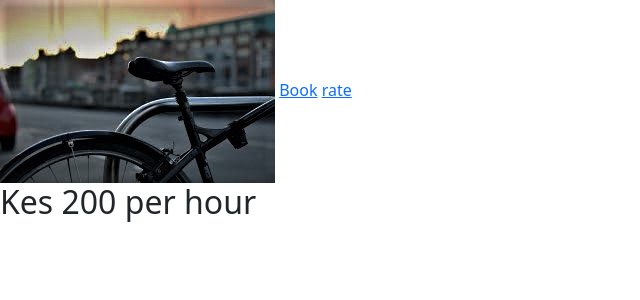
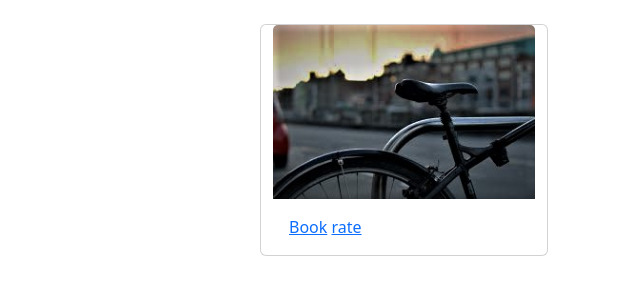
Before and after one commit to davidngash98/Bikeapp, a Django app: page /bike/1 in a window 1280 px wide. Shown: the part 69-369 px from the top of the page, without its empty margins (0-640 px from the left). Run offline with Django 4.2, Linux system fonts and the light colour scheme; data comes from the database, SQL or seed files in the repository; both versions use the stored data as it was after the commit; some libraries are stand-ins or nearby versions.

Commit message:
Change look and feel

```diff
--- a/app/templates/bikesperstation.html
+++ b/app/templates/bikesperstation.html
@@ -1,13 +1,21 @@
 {% extends "base.html" %}
 
 {%block content%}
+<div class="container">
 
-{% for bike in bikes %}
-<img src="{{bike.bike_photo.url}}" alt="" srcset="">
-<a href="{% url 'bike'%}">Book</a>
-<a href="{% url 'rate_project' bike.id%}">rate</a>
-<h2>Kes 200 per hour</h2>
+    <div class="row">
+        <div class="col-md-2"></div>
+        {% for bike in bikes %}
+        <div class="card mt-4" style="width: 18rem;margin-right:4px;">
+            <img class="card-img-top" src="{{bike.bike_photo.url}}" alt="Card image cap">
+            <div class="card-body">
 
-{%endfor%}
+              <a href="{% url 'bike'%}">Book</a>
+              <a href="{% url 'rate_project' bike.id%}">rate</a>
+            </div>
+          </div>
+          {%endfor%}
+    </div>
+</div>
 
 {%endblock%}
--- a/app/templates/station.html
+++ b/app/templates/station.html
@@ -2,8 +2,10 @@
 
 {%block content%}
 <div class="container">
+  <div class="row">
+    <div class="col-md-2"></div>
 {% for station in stations %}
-<div class="card" style="width: 18rem;">
+<div class="card mt-4" style="width: 18rem;margin-right: 5px;">
     <img class="card-img-top" src="..." alt="Card image cap">
     <div class="card-body">
       <h3 class="card-title">{{station.name }}</h3>
@@ -13,4 +15,5 @@
   </div>
 {%endfor%}
 </div>
+</div>
 {%endblock%}
--- a/app/templates/user_profile.html
+++ b/app/templates/user_profile.html
@@ -6,7 +6,7 @@
 
 <div class="container">
     <div class="row">
-     <div class="col-md-4">
+     <div class="col-md-4 mx-auto">
         <div class="card" style="width: 24rem;">
           {% if  profile.profile_photo %}
             <img src="{{profile.profile_photo.url}}" alt="" srcset="">
@@ -24,7 +24,7 @@
         </div>
      </div>
      <div class="col-md-2">
-      <a href="{% url 'edit' user.id %}"><i class="fa fa-pencil fa-3x" aria-hidden="true" style="color:red"></i></a>
+      <a href="{% url 'edit' user.profile.id %}"><i class="fa fa-pencil fa-3x" aria-hidden="true" style="color:red"></i></a>
      </div>
     </div>
     <div class="row">
--- a/app/views.py
+++ b/app/views.py
@@ -6,6 +6,7 @@ from django.urls import reverse_lazy
 from django.views.generic.edit import CreateView, UpdateView
 from django.contrib.auth.views import LoginView
 from django.contrib.auth.models import User
+
 
 from .email import send_welcome_email
 from .forms import BookingForm, CreateProfileForm, RatingsForm, RegisterForm
```
Also changed, not shown: app/templates/edit.html (+9 -7 lines), app/templates/index.html (+4 -7 lines), db.sqlite3.
